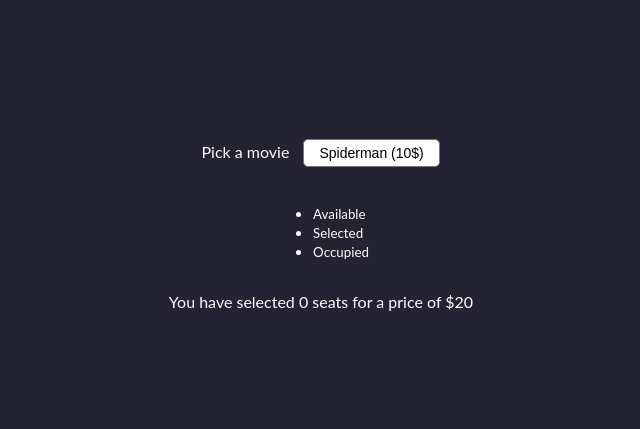
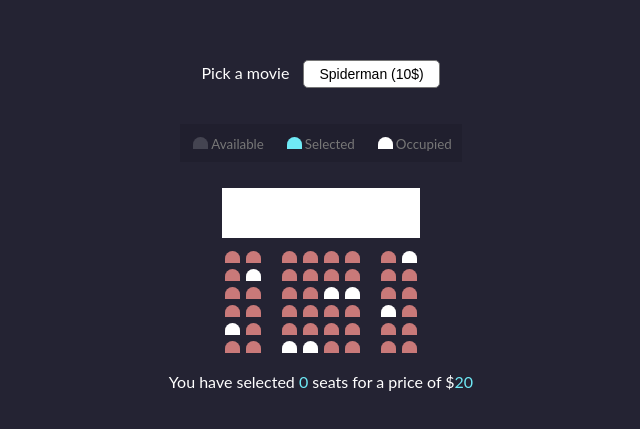
Before and after one commit to lapvanpham/movie-seat-booking, a plain HTML site: page index.html in a window 1280 px wide. Shown: the part 177-606 px from the top of the page, without its empty margins (319-959 px from the left). Drawn offline with Linux system fonts and the light colour scheme.

Commit message:
4th commit

```diff
--- a/index.html
+++ b/index.html
@@ -20,15 +20,15 @@
 
 		<ul class="showcase">
 			<li>
-				<div class="available"></div>
+				<div class="seat available"></div>
 				<small>Available</small>
 			</li>
 			<li>
-				<div class="selected"></div>
+				<div class="seat selected"></div>
 				<small>Selected</small>
 			</li>
 			<li>
-				<div class="occupied"></div>
+				<div class="seat occupied"></div>
 				<small>Occupied</small>
 			</li>
 		</ul>
@@ -98,8 +98,8 @@
 		</div>
 
 		<p class="text">
-			You have selected <span class="ticket-quantities">0</span> seats for a
-			price of $<span class="ticket-cost">20</span>
+			You have selected <span class="ticket-quantities accent-text">0</span> seats for a
+			price of $<span class="ticket-cost accent-text">20</span>
 		</p>
 		<script src="./app.js"></script>
 	</body>
--- a/styles.css
+++ b/styles.css
@@ -1,6 +1,19 @@
+:root {
+  --color-selected: #6feaf6;
+  --color-accent: #6feaf6;
+  --color-occupied: white;
+  --color-available: #444451;
+}
+
+.accent-text {
+  color: var(--color-accent);
+}
+
 *,*::after,*::before {
   box-sizing: border-box;
 }
+
+
 
 body {
   background-color: #242333;
@@ -19,6 +32,7 @@ body {
 }
 
 .movie-container select {
+  outline: none;
   background-color: #fff;
   bottom: 0;
   border-radius: 5px;
@@ -28,5 +42,69 @@ body {
   -moz-appearance: none;
   -webkit-appearance: none;
   appearance: none;
+}
+
+.showcase {
+  color: #777777;
+  display: flex;
+  list-style-type: none;
+  background-color: rgba(0,0,0,0.1);
+  justify-content: space-around;
+  padding: 0;
+}
+
+.showcase li {
+  display: flex;
+  align-items: center;
+  margin: 10px;
+}
+
+.showcase li small {
+  margin-top: 2px;
+}
+
+.seat {
+  border-top-left-radius: 10px;
+  border-top-right-radius: 10px;
+  width: 15px;
+  height: 12px;
+  background-color: #c97979;
+  margin: 3px;
+}
+
+.occupied {
+  background-color: var(--color-occupied);
+}
+.available {
+  background-color: var(--color-available);
+}
+.selected {
+  background-color: var(--color-selected);
+}
+
+.container {
+  display: flex;
+  flex-direction: column;
 
 }
+
+.row {
+  display: flex;
+  flex-direction: row;
+}
+
+.row div:nth-child(2) {
+  margin-right: 18px;
+}
+.row div:nth-child(7) {
+  margin-left: 18px;
+}
+
+
+.screen {
+  width: 100%;
+  height: 70px;
+  transform: rotateX(-45deg);
+  background-color: #fff;
+  box-shadow: white ;
+}
```
